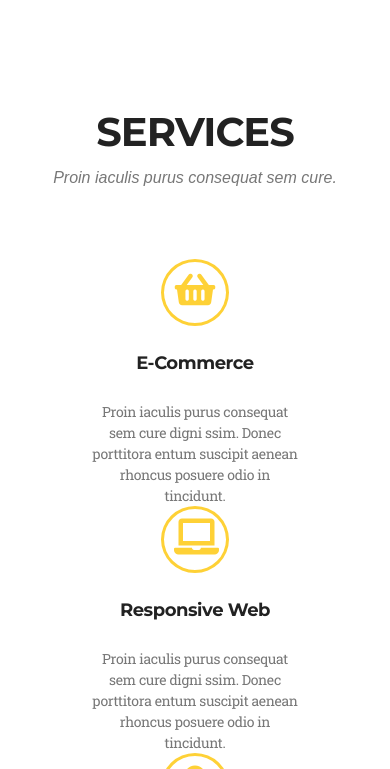
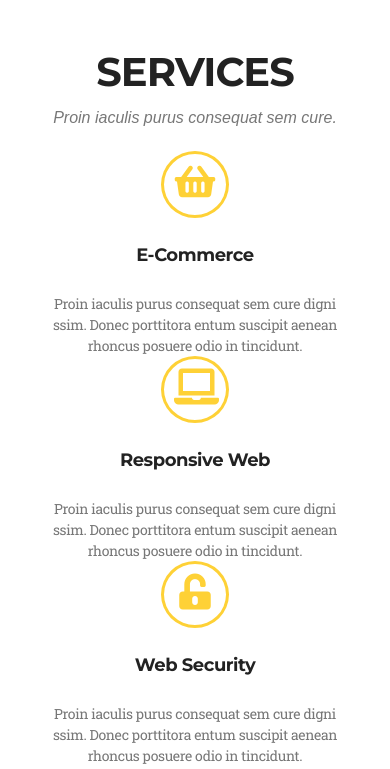
Before and after one commit to natkalia/Bootcamp_WebDev_Kodilla_Exercise_4.6_Golden, a website: page index.html in a window 390 px wide. Shown: the part 846-1615 px from the top of the page. Drawn offline with Linux system fonts and the light colour scheme; a web font is replaced by a local one.

Commit message:
add mobile style for service section

```diff
--- a/sass/style.scss
+++ b/sass/style.scss
@@ -171,7 +171,6 @@ $font-four: "Lobster Two", cursive;
   & .row {
     margin-left: 60px;
     margin-right: 60px;
-
   }
   & .box-outer {
     display: flex;
@@ -237,3 +236,27 @@ $font-four: "Lobster Two", cursive;
   font-weight: 700;
   letter-spacing: -0.5px;
 }
+
+
+/* Media */
+@media (max-width: 767px) {
+
+
+  /*Global*/
+  .section-description {
+    margin-bottom: 24px;
+  }
+  /*Services*/
+  .services {
+    margin: 36px auto;
+
+    & .row {
+      margin-right: 20px;
+      margin-left: 20px;
+    }
+  }
+}
+
+
+@media (min-width: 768px) and (max-width: 991px) {
+}
```
Also changed, not shown: css/style.css, sass/style.css, sass/style.min.css, 1 other file.
